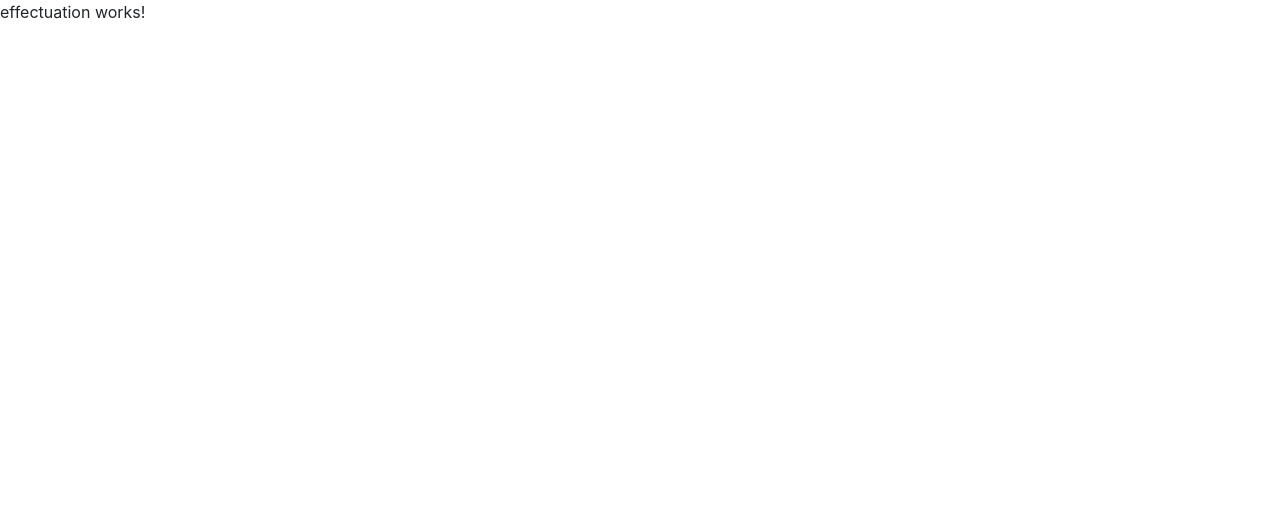
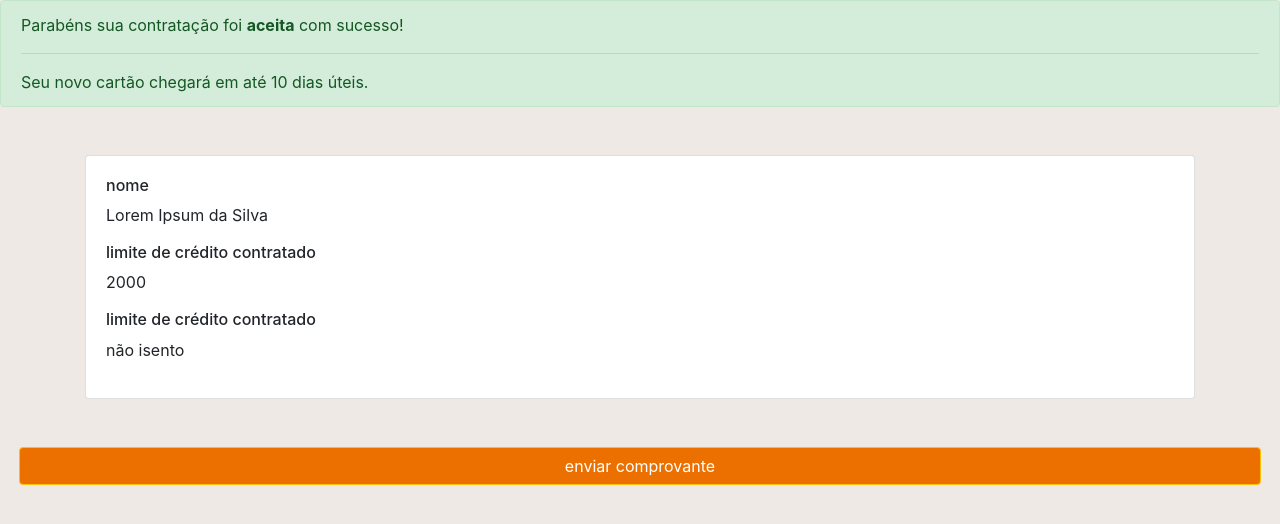
Before and after one commit to velrino/formalizacao-remota, an Angular app: page /effectuation in a window 1280 px wide. Shown: the top 524 px of the page. Built offline with nearby package versions, Linux system fonts and the light colour scheme.

Commit message:
:art: improved effectuation

```diff
--- a/src/app/pages/effectuation/effectuation.component.html
+++ b/src/app/pages/effectuation/effectuation.component.html
@@ -1 +1,33 @@
-<p>effectuation works!</p>
+<div class="alert alert-success m-0" role="alert">
+    <p> Parabéns sua contratação foi <strong>{{enumContratacao()}}</strong> com sucesso!</p>
+    <hr>
+    <p class="mb-0">Seu novo cartão chegará em até 10 dias úteis.</p>
+</div>
+<div class="container mt-5">
+    <div class="row">
+        <div class="col">
+
+            <div class="card">
+                <div class="card-body">
+                    <h6>nome</h6>
+                    <p>
+                        {{data.nome}}
+                    </p>
+                    <h6>limite de crédito contratado</h6>
+                    <p>
+                        {{data.limite}}
+                    </p>
+                    <h6>limite de crédito contratado</h6>
+                    <p>
+                        {{enumAnuidade()}}
+                    </p>
+                </div>
+            </div>
+        </div>
+    </div>
+</div>
+<div class="row mt-5 m-1">
+    <div class="col text-center">
+        <button type="button" class="btn btn-warning btn-block">enviar comprovante</button>
+    </div>
+</div>
--- a/src/app/pages/effectuation/effectuation.component.scss
+++ b/src/app/pages/effectuation/effectuation.component.scss
@@ -0,0 +1,5 @@
+::ng-deep {
+  body {
+    background-color: #efe9e5 !important;
+  }
+}
--- a/src/app/pages/effectuation/effectuation.component.ts
+++ b/src/app/pages/effectuation/effectuation.component.ts
@@ -6,10 +6,31 @@ import { Component, OnInit } from '@angular/core';
   styleUrls: ['./effectuation.component.scss']
 })
 export class EffectuationComponent implements OnInit {
+  data = {
+    nome: 'Lorem Ipsum da Silva',
+    limite: 2000,
+    anuidade: 1,
+    contratacao: 'aceita'
+  }
 
   constructor() { }
 
   ngOnInit(): void {
   }
 
+  enumAnuidade() {
+    const tiposAnuidade = [
+      'isento',
+      'não isento',
+    ]
+    return tiposAnuidade[this.data.anuidade];
+  }
+
+  enumContratacao() {
+    const tiposContratacao = {
+      'aceita': 'Aceita',
+      'recusar': 'Recusada',
+    }
+    return tiposContratacao[this.data.contratacao].toLowerCase();
+  }
 }
```
